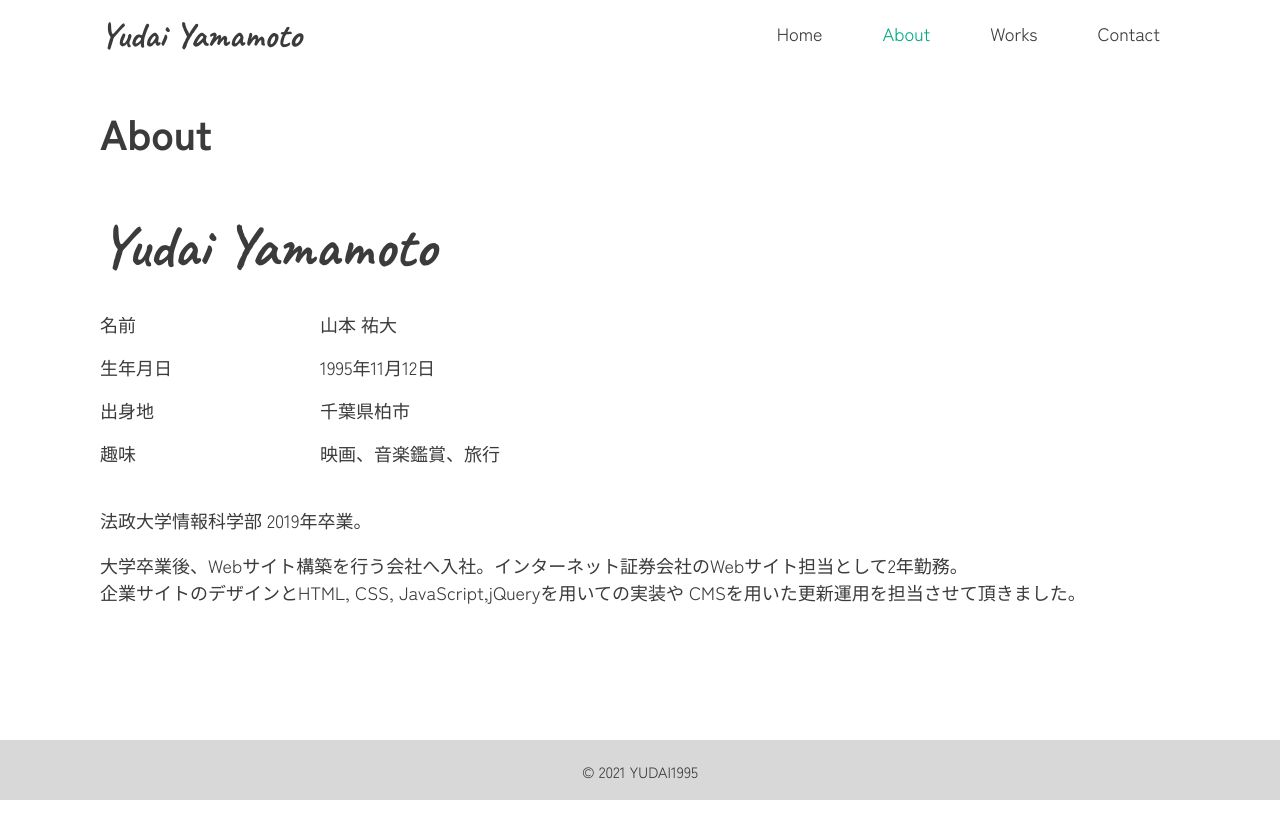
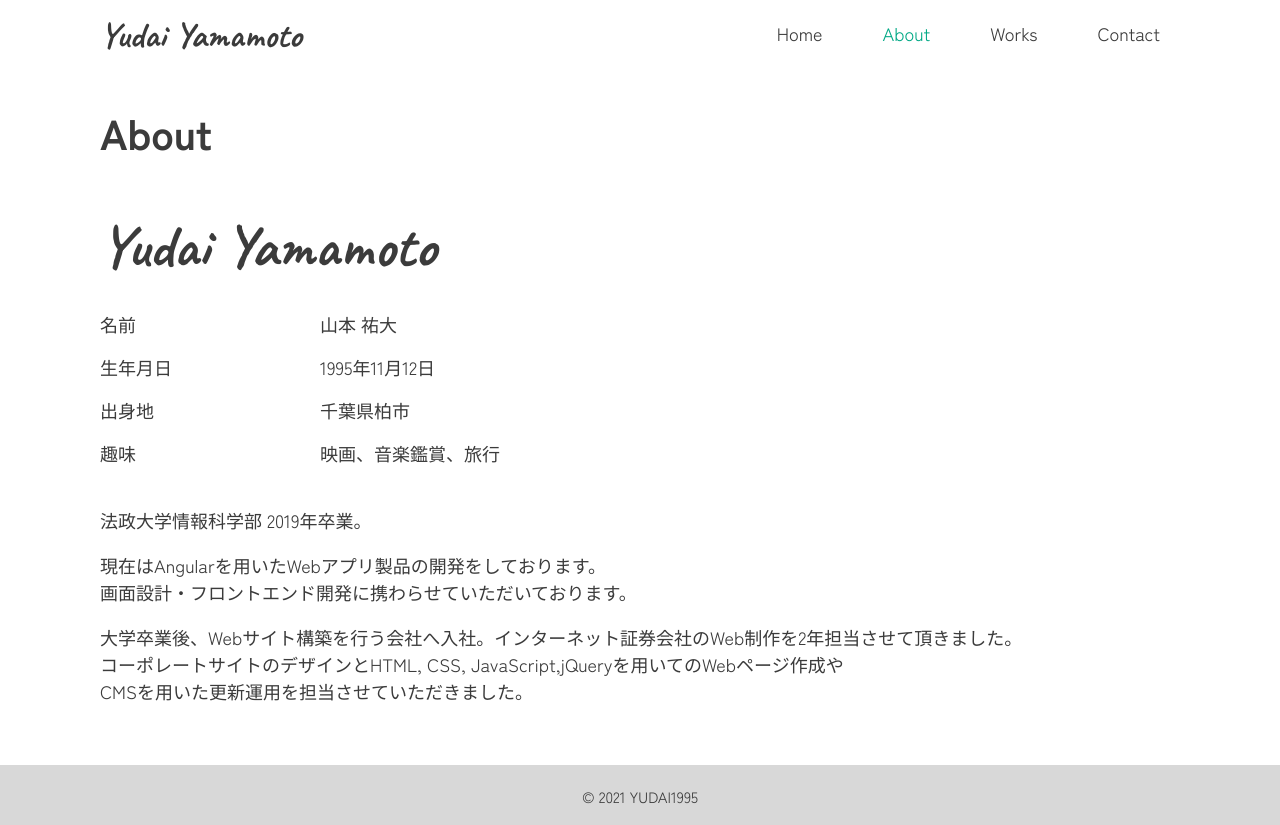
Before and after one commit to yudai1995/portfolio, a Next.js app: page /about in a window 1280 px wide. Before the commit the page ends 800 px from the top, so only its background shows below. Built offline with nearby package versions, Linux system fonts and the light colour scheme.

Commit message:
update content text

```diff
--- a/pages/about.tsx
+++ b/pages/about.tsx
@@ -34,12 +34,13 @@ const About = () => {
             </dl>
             <div className={styles.profile}>
               <p>法政大学情報科学部 2019年卒業。</p>
+              <p>現在はAngularを用いたWebアプリ製品の開発をしております。<br />画面設計・フロントエンド開発に携わらせていただいております。</p>
               <p>
-                大学卒業後、Webサイト構築を行う会社へ入社。インターネット証券会社のWebサイト担当として2年勤務。
+                大学卒業後、Webサイト構築を行う会社へ入社。インターネット証券会社のWeb制作を2年担当させて頂きました。
                 <br />
-                企業サイトのデザインとHTML, CSS,
-                JavaScript,jQueryを用いての実装や
-                CMSを用いた更新運用を担当させて頂きました。
+                コーポレートサイトのデザインとHTML, CSS,
+                JavaScript,jQueryを用いてのWebページ作成や<br />
+                CMSを用いた更新運用を担当させていただきました。
               </p>
             </div>
           </section>
```
Also changed, not shown: pages/contact.tsx (+10 -7 lines).
